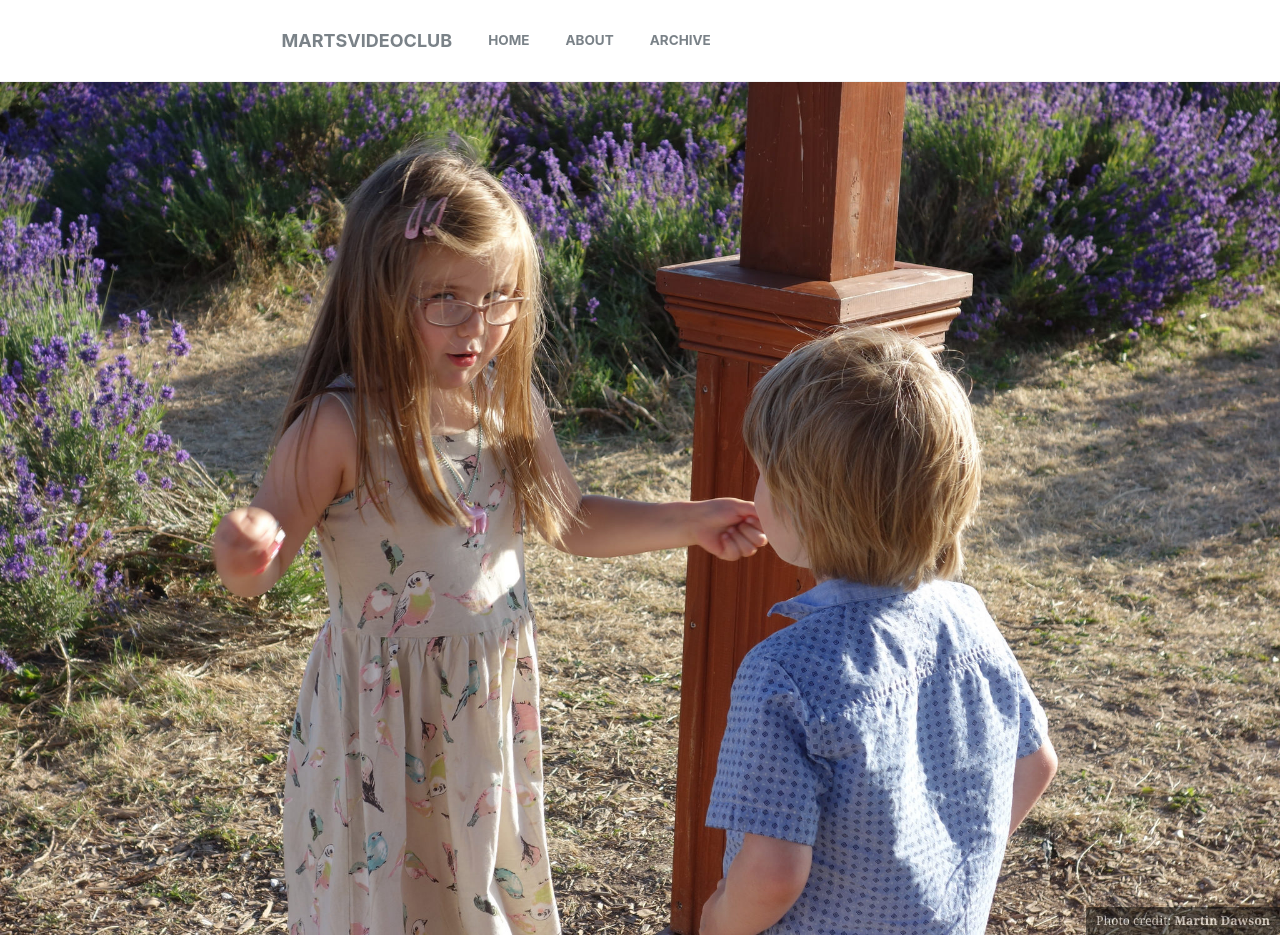
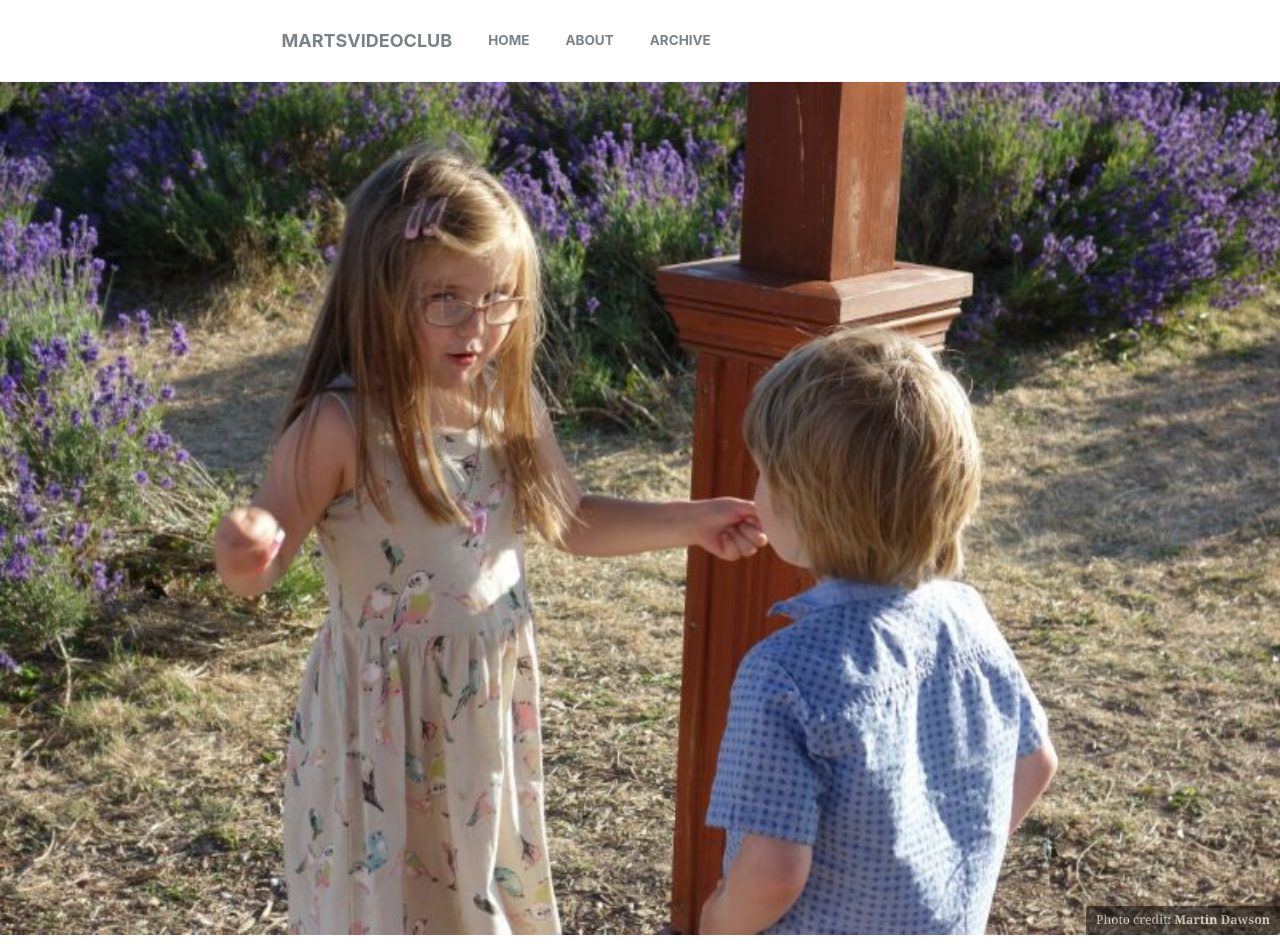
Before and after one commit to martsvideoclub/mmartvid, a Jekyll site: the page built from _posts/2015-07-12-lavender-fields.md, in a window 1280 px wide. Shown: the top 952 px of the page. Built offline with Jekyll 4.4.1, drawn with Linux system fonts in a browser that asks for light colours.

Commit message:
Update 2015-07-12-lavender-fields.md

```diff
--- a/_posts/2015-07-12-lavender-fields.md
+++ b/_posts/2015-07-12-lavender-fields.md
@@ -5,8 +5,8 @@ description: "Summer in the Lavender Fields"
 date: 2015-07-12 12:00:00
 youtubeId: "z_EJj8wJf_w"
 header:
-  image: 03.jpg
-  teaser: 03.jpg
+  image: lavfields.jpg
+  teaser: lavfields.jpg
   caption: "Photo credit: **Martin Dawson**"
 categories:
   - Blog
```
